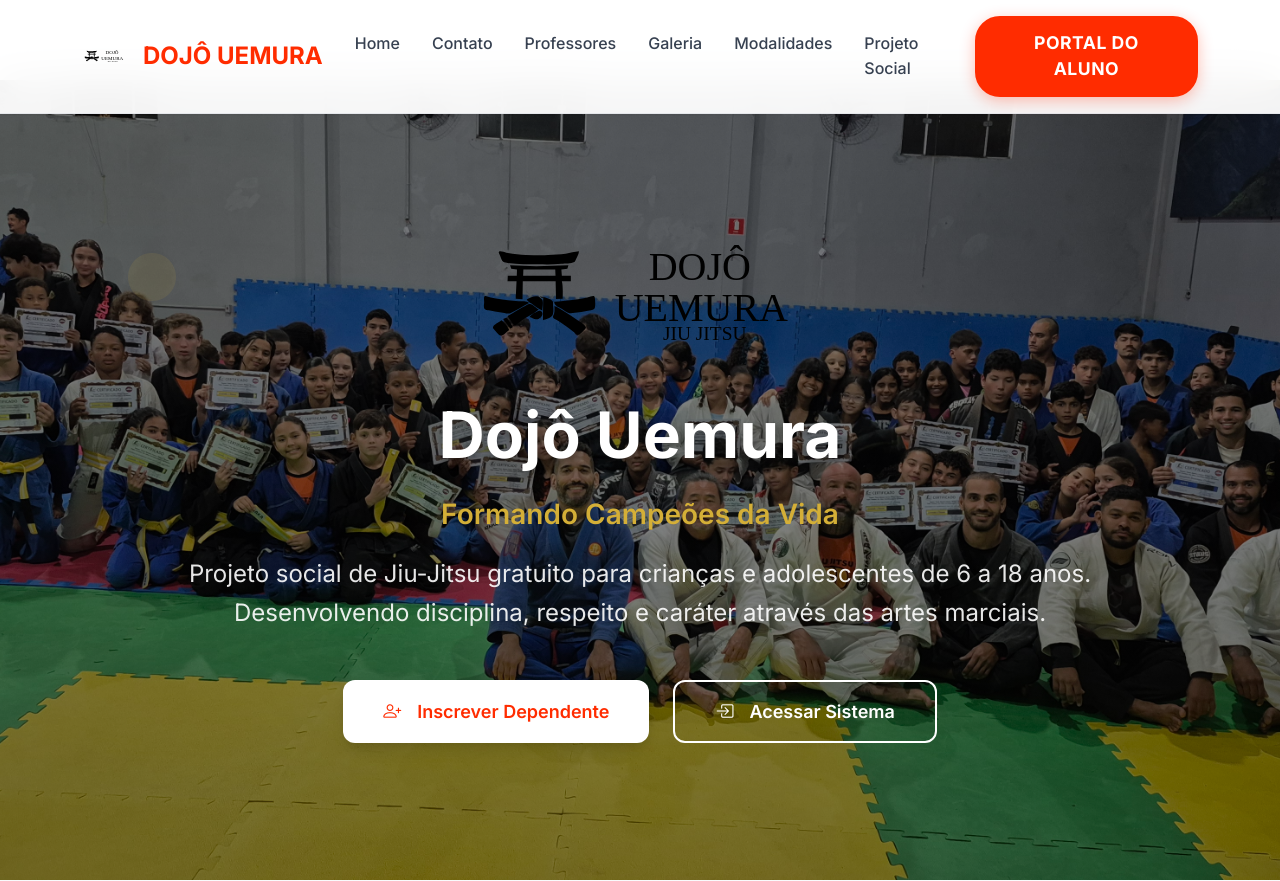
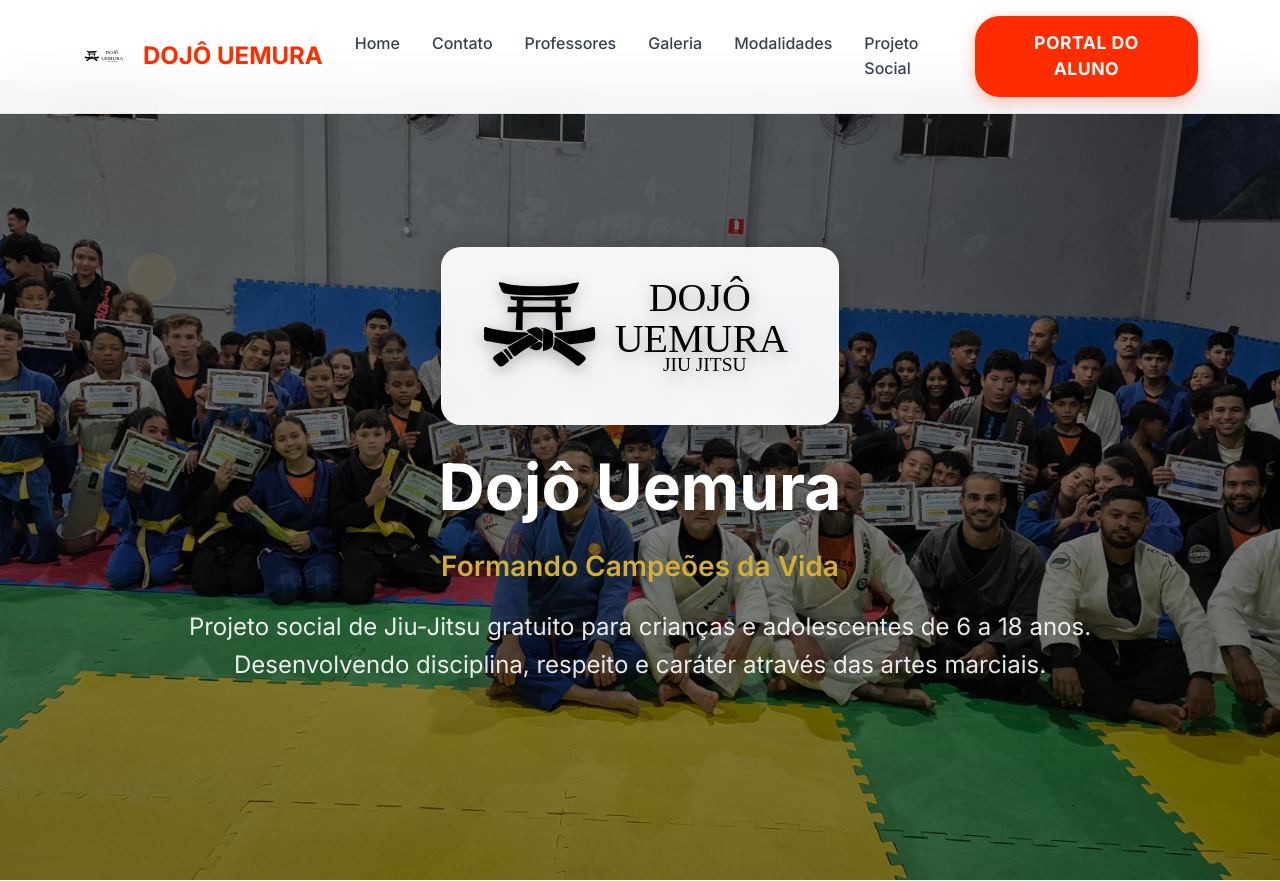
Before and after one commit to vitorluiz/dojouemura, a Django app: template usuarios/templates/usuarios/home.html in a window 1280 px wide. Shown: the top 881 px of the page. Run offline with Django 3.2, Linux system fonts and the light colour scheme; the template is opened without the code that fills it, so the values that code supplies are empty.

Commit message:
Remove botões 'Inscrever Dependente' e 'Acessar Sistema' da home, e link 'Cadastrar Dependente' do menu

```diff
--- a/static/assets/css/estilo.css
+++ b/static/assets/css/estilo.css
@@ -92,6 +92,26 @@
   box-shadow: var(--shadow-sm);
   padding: 1rem 0;
   transition: var(--transition-normal);
+}
+
+/* Logo no Hero - Container com fundo branco */
+.logo-hero-container {
+    background: rgba(255, 255, 255, 0.95);
+    border-radius: 20px;
+    padding: 20px;
+    display: inline-block;
+    box-shadow: 0 8px 32px rgba(0, 0, 0, 0.3);
+    backdrop-filter: blur(10px);
+    border: 1px solid rgba(255, 255, 255, 0.2);
+}
+
+.hero-logo {
+    filter: drop-shadow(0 4px 8px rgba(0, 0, 0, 0.3));
+    transition: transform 0.3s ease;
+}
+
+.hero-logo:hover {
+    transform: scale(1.05);
 }
 
 /* Botão Portal do Aluno em destaque */
--- a/usuarios/templates/usuarios/base.html
+++ b/usuarios/templates/usuarios/base.html
@@ -25,7 +25,7 @@
         <div class="container">
             <a class="navbar-brand fw-bold d-flex align-items-center" href="{% url 'home' %}">
                 <div class="logo me-3">
-                    <img src="{% static 'assets/img/logo.svg' %}" alt="logomarca" height="60">
+                    <img src="{% static 'assets/img/logo.svg' %}" alt="logomarca" width="150" height="50">
                 </div>
                 <span class="brand-text">DOJÔ UEMURA</span>
             </a>
@@ -109,11 +109,7 @@
                                 Dashboard
                             </a>
                         </li>
-                        <li class="nav-item">
-                            <a class="nav-link" href="{% url 'cadastrar_dependente' %}">
-                                Cadastrar Dependente
-                            </a>
-                        </li>
+                        <!-- Link Cadastrar Dependente removido conforme solicitado -->
                         <li class="nav-item dropdown">
                             <a class="nav-link dropdown-toggle" href="#" id="userDropdown" role="button" data-bs-toggle="dropdown">
                                 {{ user.nome_completo }}
@@ -167,7 +163,7 @@
             <div class="row g-4">
                 <div class="col-lg-4">
                     <div class="d-flex align-items-center mb-3">
-                        <img src="{% static 'assets/img/logo.svg' %}" alt="Dojô Uemura" height="50" class="me-3">
+                        <img src="{% static 'assets/img/logo.svg' %}" alt="Dojô Uemura" width="120" height="40" class="me-3">
                         <h5 class="mb-0 text-white fw-bold">
                             Dojô Uemura
                         </h5>
--- a/usuarios/templates/usuarios/home.html
+++ b/usuarios/templates/usuarios/home.html
@@ -15,7 +15,9 @@
             <div class="col-lg-10 text-center">
                 <div class="animate-fade-in-up">
                     <div class="mb-4">
-                        <img src="{% static 'assets/img/logo.svg' %}" alt="Dojô Uemura" height="120" class="mb-3">
+                        <div class="logo-hero-container">
+                            <img src="{% static 'assets/img/logo.svg' %}" alt="Dojô Uemura" height="120" class="mb-3 hero-logo">
+                        </div>
                     </div>
                     <h1 class="display-3 fw-bold mb-4">
                         Dojô Uemura
@@ -28,14 +30,7 @@
                         Desenvolvendo disciplina, respeito e caráter através das artes marciais.
                     </p>
                     <div class="d-flex gap-4 justify-content-center flex-wrap">
-                        <a href="{% url 'registro' %}" class="btn btn-primary btn-lg">
-                            <i class="bi bi-person-plus me-2"></i>
-                            Inscrever Dependente
-                        </a>
-                        <a href="{% url 'login' %}" class="btn btn-outline-light btn-lg">
-                            <i class="bi bi-box-arrow-in-right me-2"></i>
-                            Acessar Sistema
-                        </a>
+                        <!-- Botões removidos conforme solicitado -->
                     </div>
                 </div>
             </div>
```
